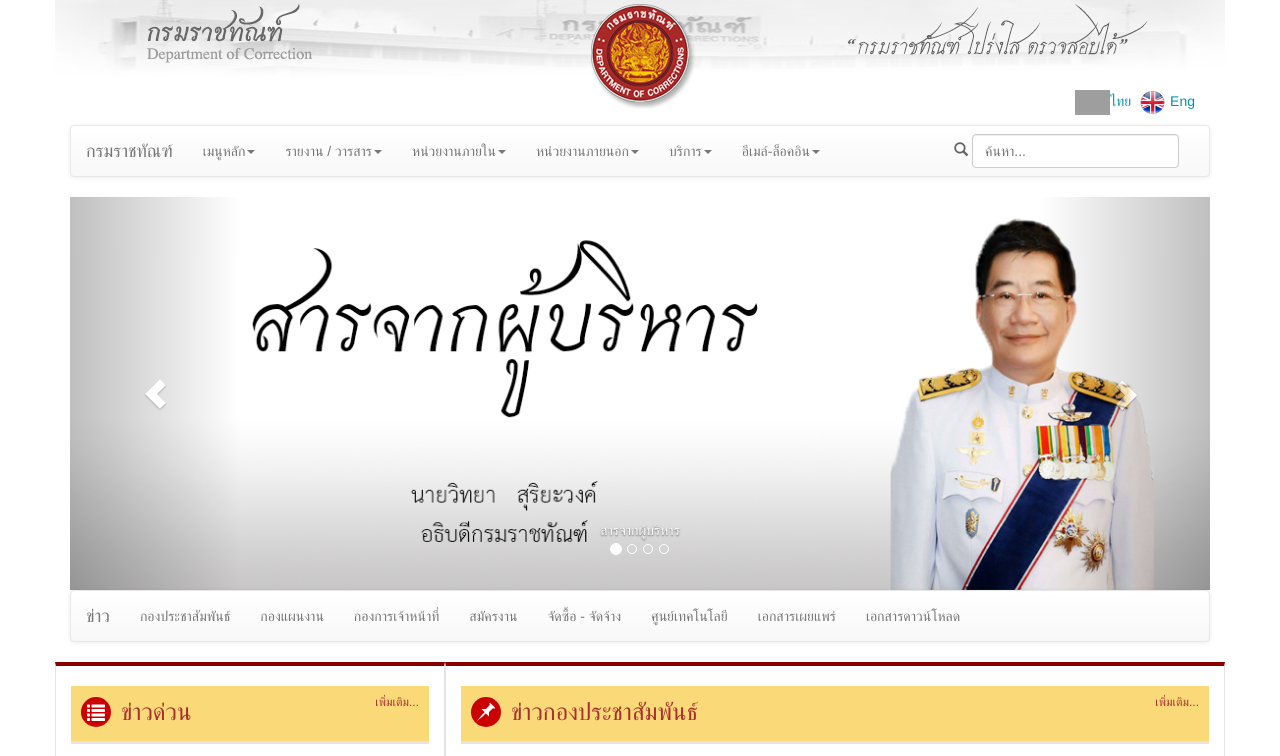
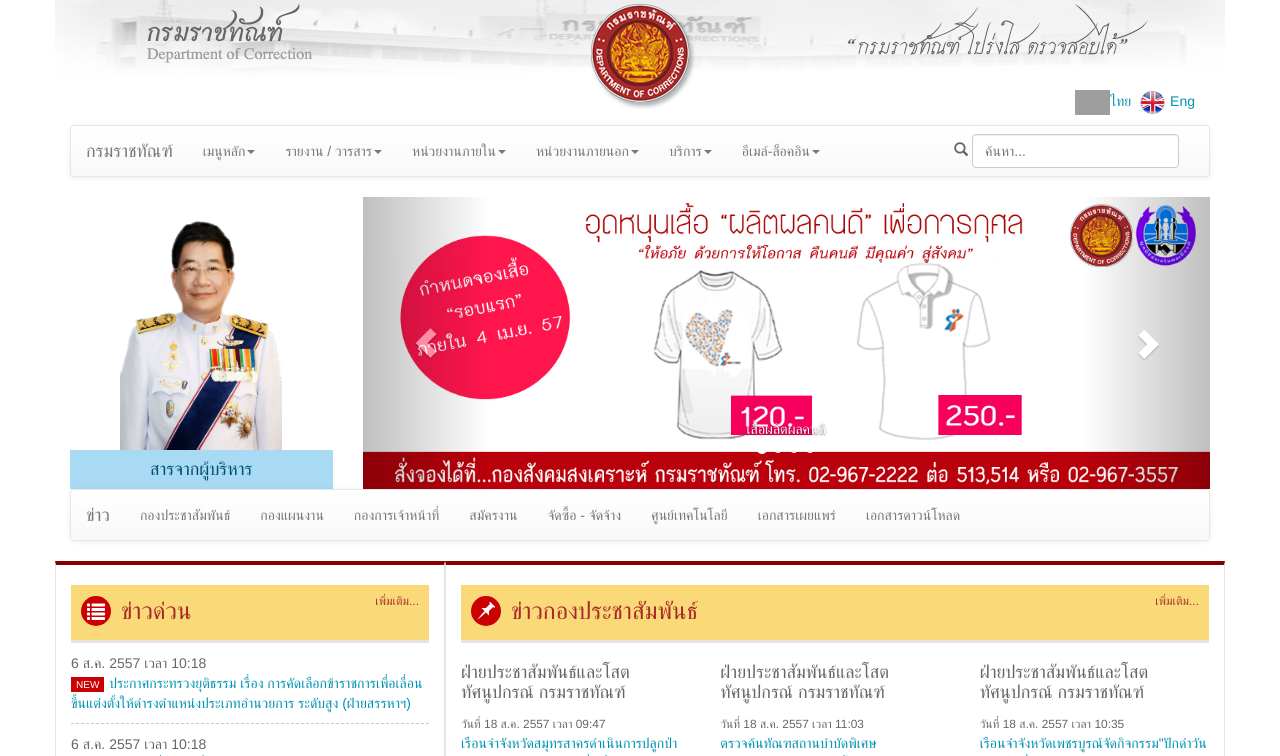
Before and after one commit to LuciferUltraM/correct.go.th, a PHP site: page / in a window 1280 px wide. Shown: the top 756 px of the page. Run offline with PHP 8.4, Linux system fonts and the light colour scheme; some libraries are stand-ins or nearby versions; grey boxes are pictures that could not be loaded.

Commit message:
edit msg-gm

```diff
--- a/css/custom.css
+++ b/css/custom.css
@@ -1,3 +1,5 @@
+
+
 .magazine-cover img {
 	width: 150px;
 	height: 190px;
@@ -34,7 +36,7 @@
 }
 
 .sidebar-inner h3 {
-	color: #A93030;
+	color: #A92928;
 	border-bottom: 3px solid  #eae1e1;
 	background-color: #FADA78;
 	padding: 10px 10px 5px 10px;
@@ -44,14 +46,32 @@
 
 }
 
-#report-news-title {
+#report-news-title, #docs-public-title, #buy-news-title {
 	color: #A43A4C;
 	background-color: #93BA77;
 }
 
-#plan-news-title {
+#plan-news-title, #docs-downloads-title, #technology-news-title {
 	color: #A43A4C;
 	background-color: #9ED3DD;
+}
+
+#msg-gm-title {
+	color: #004F71;
+	background-color: #A9DAF3;
+	margin-top: 0px;
+	margin-bottom: 0px;
+	padding: 10px 10px 10px 10px;
+}
+
+.msg-gm {
+	align: center;
+	text-align: center;
+}
+
+#thumbnail-msg-gm {
+	margin-top: 23px;
+	width: 162px;
 }
 
 .link-more {
--- a/index.php
+++ b/index.php
@@ -2,6 +2,12 @@
 
 <!-- container -->
   <div class="container">
+  <div class="row">
+  	<div class="msg-gm col-xs-6 col-md-3">
+		  		<a href="#"><img id="thumbnail-msg-gm" class="img-responsive center-block" src="images/gm_correct.jpg" alt="..."></a>
+		  		<h4 id="msg-gm-title">สารจากผู้บริหาร</h4>
+  	</div>
+  	<div class="col-xs-12 col-md-9 col-centered">
     <div id="carousel-example-generic" class="carousel slide" data-ride="carousel">
       <!-- Indicators -->
       <ol class="carousel-indicators">
@@ -13,13 +19,15 @@
 
       <!-- Wrapper for slides -->
       <div class="carousel-inner">
+<!--
        <div class="item active">
          <img src="images/carousel/ExcutiveMsg.png" alt="...">
          <div class="carousel-caption">
            สารจากผู้บริหาร
          </div>
        </div>
-       <div class="item">
+-->
+       <div class="item active">
          <img src="images/carousel/banner_qualitypplshirt.jpg" alt="...">
          <div class="carousel-caption">
            เสื้อผลิตผลคนดี
@@ -47,8 +55,9 @@
        <span class="glyphicon glyphicon-chevron-right"></span>
      </a>
    </div>
-
- </div>
+  	</div>
+   </div>
+  </div>
 
  <div class="container">
         <!-- Grid demo navbar -->
@@ -91,7 +100,7 @@
  <div class="container">
 
    <div class="row">
-     <div class="hotnews sidebar-inner col-xs-12 col-md-4 ">
+     <div class="hotnews sidebar-inner col-xs-12 col-md-4">
       <h3><span class="glyphicon glyphicon-list icon-md icon-color1"></span>ข่าวด่วน<a class="link-more pull-right " href="#">เพิ่มเติม...</a></h3>
       <div class="underline-dashed-brown">
        <div class="views-field-created">6 ส.ค. 2557 เวลา 10:18</div>
@@ -317,7 +326,7 @@
 <div class="container">
  <div class="row">
   <div class="doc-annouce sidebar-inner col-xs-12 col-md-4"  id="publish-documents">
-    <h3><span class="glyphicon glyphicon-file">เอกสารเผยแพร่</span><a class="link-more pull-right" href="#">เพิ่มเติม...</a></h3>
+    <h3 id="docs-public-title"><span class="glyphicon glyphicon-file">เอกสารเผยแพร่</span><a class="link-more pull-right" href="#">เพิ่มเติม...</a></h3>
     <div class="underline-dashed-brown">
       <p>วันที่ 4 ส.ค. 2557 เวลา 11:45 | สำนักวิจัยและพัฒนาระบบงานราชทัณฑ์</p>
       <p><span class="newbullet">NEW</span><a href="#" >ประชาสัมพันธ์เผยแพร่ เว็บไซต์งานวิจัยเกี่ยวกับงานราชทัณฑ์ Website Research of Correctional Database</a></p>
@@ -340,8 +349,8 @@
     </div>
   </div>
   <div class="doc-downloads sidebar-inner col-xs-12 col-md-4" id="download-documents">
-    <h3><span class="glyphicon glyphicon-file">เอกสารดาวน์โหลด</span><a class="link-more pull-right" href="#">เพิ่มเติม...</a></h3>
-    <div class="underline-dashed-brown ">
+    <h3 id="docs-downloads-title"><span class="glyphicon glyphicon-file">เอกสารดาวน์โหลด</span><a class="link-more pull-right" href="#">เพิ่มเติม...</a></h3>
+    <div class="underline-dashed-brown">
      <p>วันที่ 13 ส.ค. 2557 เวลา 13:46 | กองสังคมสงเคราะห์</p>
      <p><span class="newbullet">NEW</span><a href="#" >แบบฟอร์มขอรับการสนับสนุนเงินผลพลอยได้ ประเภทเงินทุนพัฒนาพฤตินิสัยเพื่อการจัดสวัสดิการผู้ต้องขัง (เงินหกในสิบส่วน)"</a></p>
    </div>
@@ -411,7 +420,7 @@
 <div class="container" id="buy-news" >
 	<div class="row">
 		<div class="sidebar-inner col-xs-12 col-md-12">
-			<h3>จัดซื้อ - จัดจ้าง<a class="link-more pull-right" href="#">เพิ่มเติม...</a></h3>
+			<h3 id="buy-news-title">จัดซื้อ - จัดจ้าง<a class="link-more pull-right" href="#">เพิ่มเติม...</a></h3>
       <div class="row">
        <div class="col-6 col-sm-6 col-lg-4">
         <h4>เรือนจำอำเภอปากพนัง</h4>
@@ -453,7 +462,7 @@
 <div class="container" id="technology-news" >
 	<div class="row">
 		<div class="sidebar-inner col-xs-12 col-md-12">
-			<h3>ศูนย์เทคโนโลยีสารสนเทศ<a class="link-more pull-right" href="#">เพิ่มเติม...</a></h3>
+			<h3 id="technology-news-title">ศูนย์เทคโนโลยีสารสนเทศ<a class="link-more pull-right" href="#">เพิ่มเติม...</a></h3>
 			<div class="row">
 			 <div class="col-6 col-sm-6 col-lg-4">
 			  <h4>ศูนย์เทคโนโลยีสารสนเทศ</h4>
```
Also changed, not shown: images/gm_correct.jpg (added).
